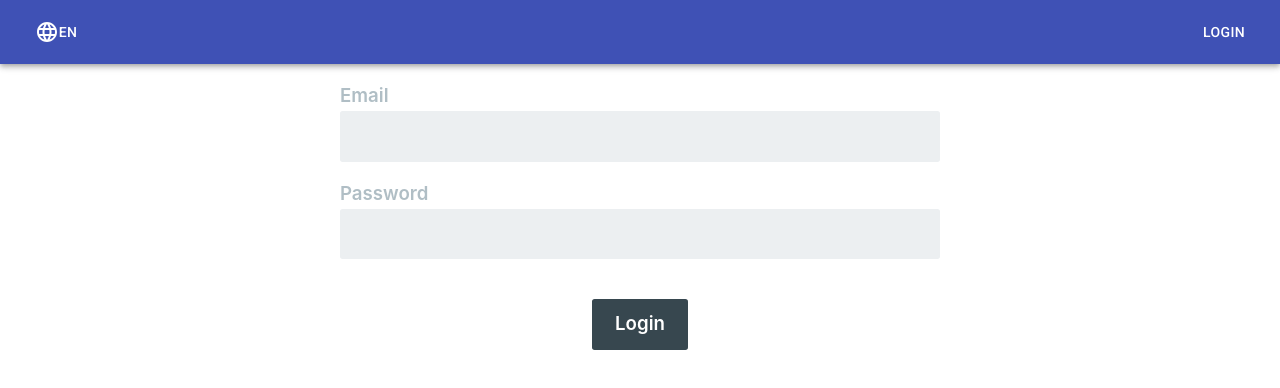
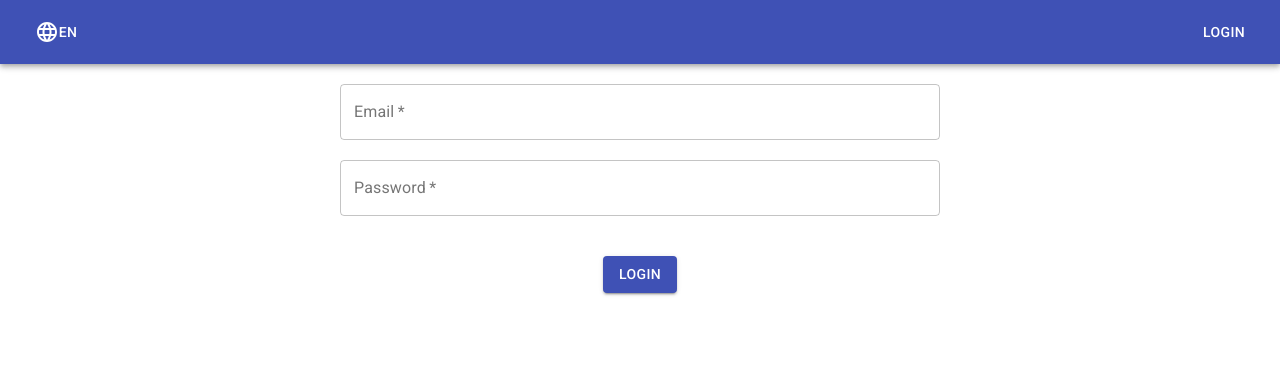
Before and after one commit to zelos-app/community-helpdesk, a React (Create React App) app in the folder front/: page /auth/login in a window 1280 px wide. Shown: the top 388 px of the page. Built offline with nearby package versions, Linux system fonts and the light colour scheme.

Commit message:
49 Auth to Material UI

```diff
--- a/front/src/routes/Auth/Login.js
+++ b/front/src/routes/Auth/Login.js
@@ -2,8 +2,9 @@ import isEmail from "isemail";
 import React, { useContext } from "react";
 import { Formik } from "formik";
 import { login, LoggedInContext } from "../../utils/auth";
-import CustomButton from "../../components/CustomButton/CustomButton";
-import CustomInput from "../../components/CustomInput/CustomInput";
+import { FormattedMessage } from "react-intl";
+import TextField from "@material-ui/core/TextField";
+import Button from "@material-ui/core/Button";
 
 export default function Login() {
   const { set } = useContext(LoggedInContext);
@@ -39,31 +40,38 @@ export default function Login() {
           {(props) => (
             <form onSubmit={props.handleSubmit}>
               <div className="input-container">
-                <CustomInput
-                  labelId="email"
+                <TextField
+                  style={{ width: '100%' }}
+                  className="input"
+                  id="email"
                   name="email"
-                  modifier="primary"
-                  type="email"
+                  label={<FormattedMessage id="email" />}
+                  variant="outlined"
+                  value={props.values.email}
                   onChange={props.handleChange}
-                  value={props.values.email}
                   required
                 />
-                <CustomInput
-                  labelId="password"
+                <TextField
+                  style={{ width: '100%' }}
+                  className="input"
+                  id="password"
                   name="password"
-                  modifier="primary"
+                  label={<FormattedMessage id="password" />}
+                  variant="outlined"
                   type="password"
+                  value={props.values.password}
                   onChange={props.handleChange}
-                  value={props.values.password}
                   required
                 />
               </div>
               <div className="action-wrapper">
-                <CustomButton
-                  titleId="login"
-                  modifier="primary"
-                  disabled={props.isSubmitting}
-                />
+                <Button
+                  variant="contained"
+                  color="primary"
+                  type="submit"
+                >
+                  <FormattedMessage id="login" />
+                </Button>
               </div>
             </form>
           )}
--- a/front/src/routes/Auth/Register.js
+++ b/front/src/routes/Auth/Register.js
@@ -1,9 +1,10 @@
 import axios from "../../utils/axios";
 import { useParams } from "react-router-dom";
 import React from "react";
-import CustomButton from "../../components/CustomButton/CustomButton";
-import CustomInput from "../../components/CustomInput/CustomInput";
 import LoadingSpinner from "../../components/LoadingSpinner/LoadingSpinner";
+import { FormattedMessage } from "react-intl";
+import TextField from "@material-ui/core/TextField";
+import Button from "@material-ui/core/Button";
 import { Formik, Form, Field } from "formik";
 import history from "../../utils/history";
 
@@ -40,21 +41,30 @@ export default function Register() {
             <div className="input-container">
               <Field
                 name="firstName"
-                as={CustomInput}
-                labelId="firstName"
+                className="input"
+                style={{ width: '100%' }}
+                as={TextField}
+                label={<FormattedMessage id="firstName" />}
                 modifier="primary"
+                variant="outlined"
               />
               <Field
                 name="lastName"
-                as={CustomInput}
-                labelId="lastName"
+                className="input"
+                style={{ width: '100%' }}
+                as={TextField}
+                label={<FormattedMessage id="lastName" />}
                 modifier="primary"
+                variant="outlined"
               />
               <Field
                 name="password"
-                as={CustomInput}
-                labelId="password"
+                className="input"
+                style={{ width: '100%' }}
+                as={TextField}
+                label={<FormattedMessage id="password" />}
                 modifier="primary"
+                variant="outlined"
                 type="password"
                 required
               />
@@ -66,11 +76,14 @@ export default function Register() {
                   form.isSubmitting ? (
                     <LoadingSpinner />
                   ) : (
-                    <CustomButton
-                      titleId="register"
-                      modifier="primary"
+                    <Button
+                      variant="contained"
+                      color="primary"
+                      type="submit"
                       disabled={!form.isValid}
-                    />
+                    >
+                      <FormattedMessage id="register" />
+                    </Button>
                   )
                 }
               </Field>
--- a/front/src/routes/Auth/ResetPassword.js
+++ b/front/src/routes/Auth/ResetPassword.js
@@ -1,8 +1,9 @@
 import axios from "axios";
 import { useParams } from "react-router-dom";
 import React, { useState, useEffect } from "react";
-import CustomButton from "../../components/CustomButton/CustomButton";
-import CustomInput from "../../components/CustomInput/CustomInput";
+import { FormattedMessage } from "react-intl";
+import TextField from "@material-ui/core/TextField";
+import Button from "@material-ui/core/Button";
 
 export default function ResetPassword() {
   let { token } = useParams();
@@ -34,21 +35,27 @@ export default function ResetPassword() {
     <div className="auth-children">
       <div className="auth-children-wrapper">
         <div className="input-container">
-          <CustomInput
-            labelId="password"
+          <TextField
+            style={{ width: '100%' }}
+            className="input"
+            id="password"
             name="password"
-            modifier="primary"
+            label={<FormattedMessage id="password" />}
+            variant="outlined"
             type="password"
             onChange={handleInputChange}
+            required
           />
         </div>
 
         <div className="action-wrapper">
-          <CustomButton
-            titleId="sendPasswordToEmail"
-            modifier="primary"
+          <Button
+            variant="contained"
+            color="primary"
             onClick={reset}
-          />
+          >
+            <FormattedMessage id="sendPasswordToEmail" />
+          </Button>
         </div>
       </div>
     </div>
```
